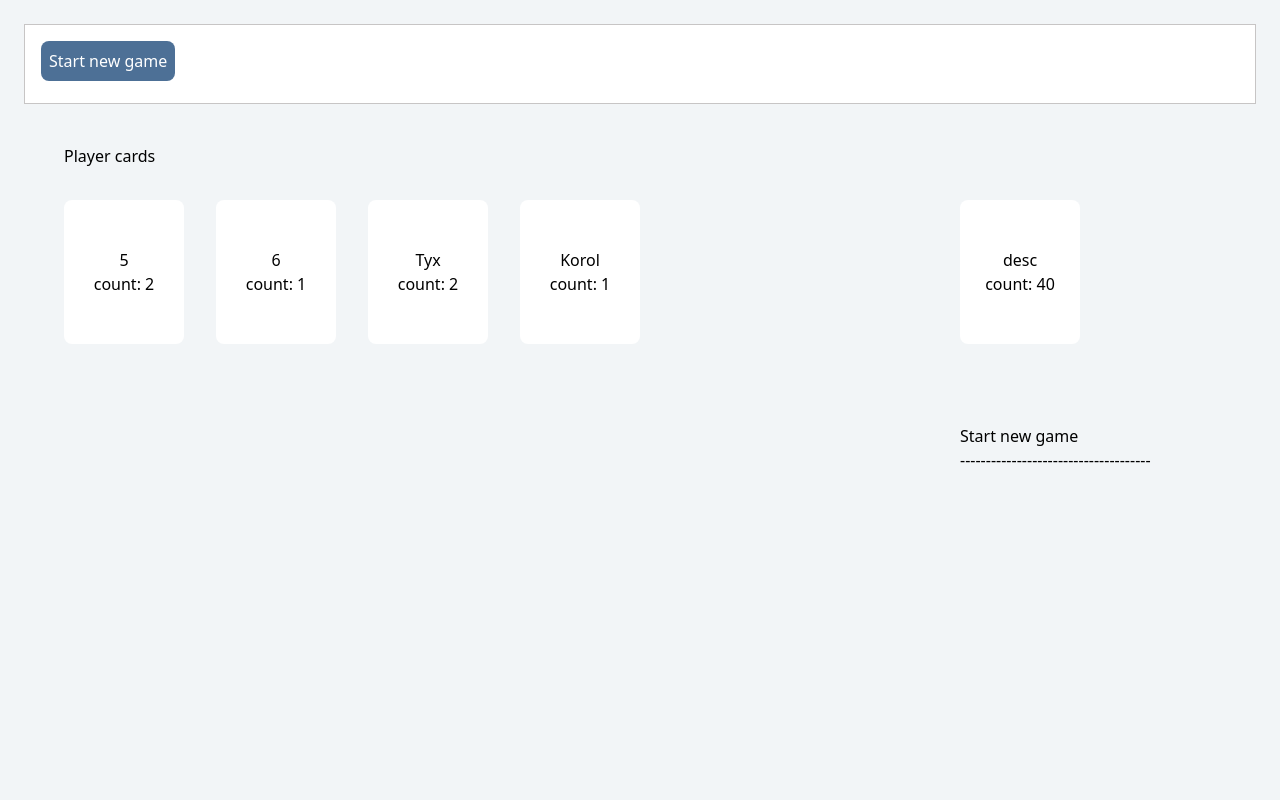
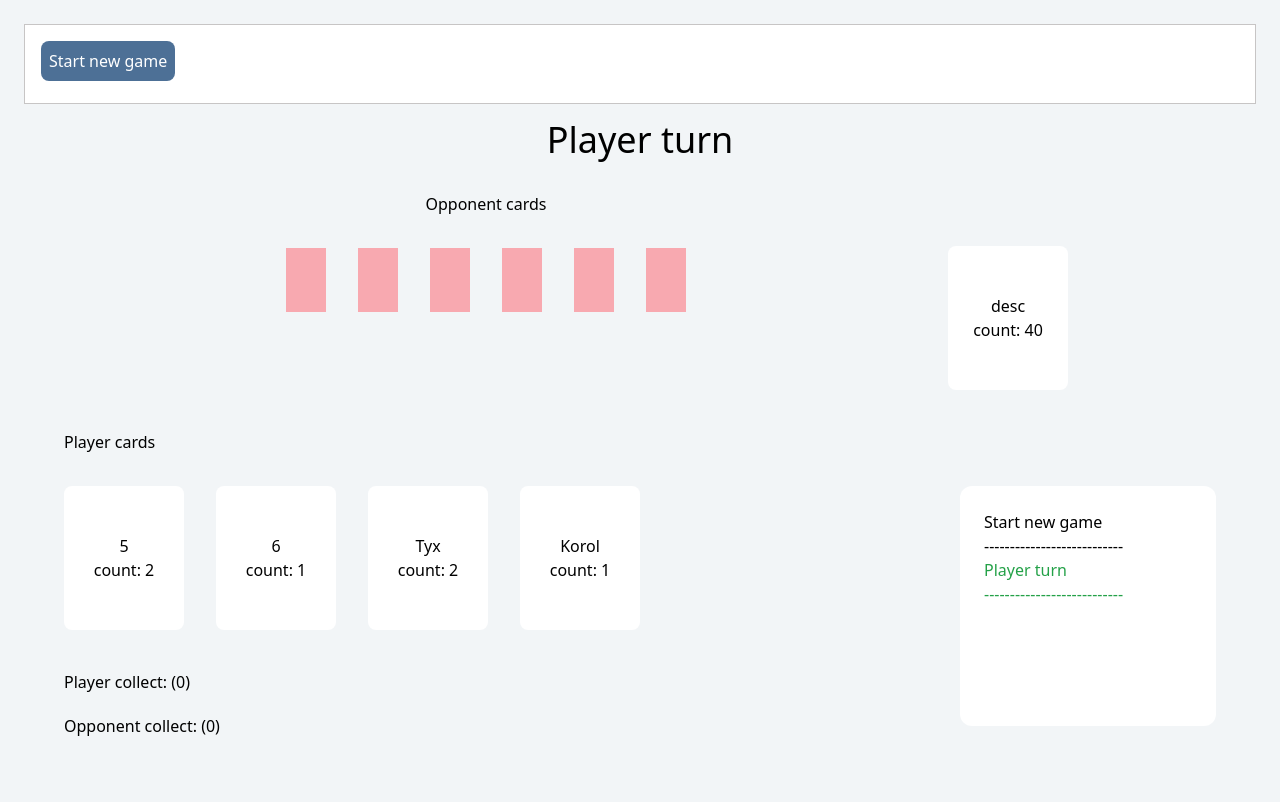
Before and after one commit to Pastushkov/MisterPig, a React (Vite) app: page / in a window 1280 px wide. Both pictures are taken after a click on the button "Start new game". Built offline with nearby package versions, Linux system fonts and the light colour scheme.

Commit message:
[MP-1201-2005] update game

```diff
--- a/package.json
+++ b/package.json
@@ -9,11 +9,13 @@
     "build": "tsc && vite build",
     "lint": "eslint . --ext ts,tsx --report-unused-disable-directives --max-warnings 0",
     "preview": "vite preview",
-    "deploy" : "npm run build && gh-pages -d dist"
+    "deploy": "npm run build && gh-pages -d dist"
   },
   "dependencies": {
+    "clsx": "^2.1.0",
     "react": "^18.2.0",
-    "react-dom": "^18.2.0"
+    "react-dom": "^18.2.0",
+    "tailwind-merge": "^2.2.0"
   },
   "devDependencies": {
     "@types/react": "^18.2.43",
--- a/src/App.tsx
+++ b/src/App.tsx
@@ -1,5 +1,7 @@
-import { useEffect, useRef, useState } from 'react';
+import { useEffect, useState } from 'react';
 import { Card } from './components/Card/Card';
+import { History } from './components/History/History';
+import { IHistory } from './types';
 
 interface Card {
   label: string;
@@ -25,13 +27,10 @@ const cardToText = (card: number) => {
 };
 
 const shuffleArray = (array: Card[]): Card[] => {
-  // Копіюємо масив, щоб не змінювати оригінал
   const shuffledArray = [...array];
 
-  // Функція для генерації випадкового числа в межах від 0 до n (не включно)
   const getRandomIndex = (n: number): number => Math.floor(Math.random() * n);
 
-  // Перемішуємо масив за допомогою алгоритму Фішера-Йетса
   for (let i = shuffledArray.length - 1; i > 0; i--) {
     const j = getRandomIndex(i + 1);
     [shuffledArray[i], shuffledArray[j]] = [shuffledArray[j], shuffledArray[i]];
@@ -56,11 +55,11 @@ const generateCards = (): Card[] => {
 const App = () => {
   const [cards, setCards] = useState<Card[]>();
   const [playerCards, setPlayerCards] = useState<Card[]>([]);
-  const [oponentCards, setOponentCards] = useState<Card[]>([]);
+  const [opponentCards, setOponentCards] = useState<Card[]>([]);
   const [playerTurn, setPlayerTurn] = useState<string | null>(null);
-  const [history, setHistory] = useState<string[]>([]);
-
-  const historyContainerRef = useRef<HTMLDivElement>(null);
+  const [history, setHistory] = useState<IHistory[]>([]);
+  const [closedPlayerCards, setClosedPlayerCards] = useState<string[]>([]);
+  const [closedOpponentCards, setClosedOpponentCards] = useState<string[]>([]);
 
   useEffect(() => {
     checkQuatro(true);
@@ -68,24 +67,36 @@ const App = () => {
 
   useEffect(() => {
     checkQuatro(false);
-  }, [oponentCards]);
+  }, [opponentCards]);
 
   useEffect(() => {
     if (!cards) return;
-    const turnHistory: string[] = [];
+    const turnHistory: IHistory[] = [];
+
+    if (
+      cards.length === 0 ||
+      playerCards.length === 0 ||
+      opponentCards.length === 0
+    ) {
+      turnHistory.push({ text: 'Game over !' });
+      return;
+    }
+
     let choosenCard: Card = { label: '', mast: '' };
     if (playerTurn) {
-      turnHistory.push('Player turn');
-      turnHistory.push(`Player choose ${playerTurn}`);
-      const findInOponent = oponentCards.filter(
+      turnHistory.push({ text: `Player choose ${playerTurn}`, color: 'green' });
+      const findInOponent = opponentCards.filter(
         ({ label }) => label === playerTurn
       );
 
       if (findInOponent.length > 0) {
-        turnHistory.push(`Player take all ${playerTurn} from opponent.`);
+        turnHistory.push({
+          text: `Player take all ${playerTurn} from opponent.`,
+          color: 'green',
+        });
         setPlayerCards([...playerCards, ...findInOponent]);
         setOponentCards(
-          oponentCards.filter(
+          opponentCards.filter(
             (el1) =>
               !findInOponent.some(
                 (el2) => el1.label === el2.label && el1.mast === el2.mast
@@ -93,9 +104,11 @@ const App = () => {
           )
         );
       } else {
-        turnHistory.push(
-          `Opponent don't have ${playerTurn}. Player take one card from desk.`
-        );
+        turnHistory.push({
+          text: `Opponent don't have ${playerTurn}. Player take one card from desk.`,
+          color: 'green',
+        });
+        if (cards.length > 0) {
           const newCard = cards[Math.floor(Math.random() * cards.length)];
           setPlayerCards([...playerCards, newCard]);
           setCards(
@@ -104,20 +117,26 @@ const App = () => {
             )
           );
         }
-
-      setTimeout(() => setPlayerTurn(null), 2000);
+      }
+      turnHistory.push({ text: 'Opponent turn.', color: 'red' });
+      setTimeout(() => setPlayerTurn(null), 3000);
     } else {
-      turnHistory.push('Opponent turn.');
-      const choosenCardIndex = Math.floor(Math.random() * oponentCards.length);
-      choosenCard = oponentCards[choosenCardIndex];
-      turnHistory.push(`Opponent choose ${choosenCard.label}.`);
+      const choosenCardIndex = Math.floor(Math.random() * opponentCards.length);
+      choosenCard = opponentCards[choosenCardIndex];
+      turnHistory.push({
+        text: `Opponent choose ${choosenCard.label}.`,
+        color: 'red',
+      });
       const findInPlayer = playerCards.filter(
         ({ label }) => label === choosenCard.label
       );
 
       if (findInPlayer.length > 0) {
-        turnHistory.push(`Opponent take all ${choosenCard.label} from player.`);
-        setOponentCards([...oponentCards, ...findInPlayer]);
+        turnHistory.push({
+          text: `Opponent take all ${choosenCard.label} from player.`,
+          color: 'red',
+        });
+        setOponentCards([...opponentCards, ...findInPlayer]);
         setPlayerCards(
           playerCards.filter(
             (el1) =>
@@ -127,31 +146,28 @@ const App = () => {
           )
         );
       } else {
-        turnHistory.push(
-          `Player don't have ${choosenCard.label}. Opponent take one card from desk.`
-        );
+        turnHistory.push({
+          text: `Player don't have ${choosenCard.label}. Opponent take one card from desk.`,
+          color: 'red',
+        });
+        if (cards.length > 0) {
           const newCard = cards[Math.floor(Math.random() * cards.length)];
 
-        setOponentCards([...oponentCards, newCard]);
+          setOponentCards([...opponentCards, newCard]);
           setCards(
             cards?.filter(
               (item) => JSON.stringify(item) !== JSON.stringify(newCard)
             )
           );
         }
+        turnHistory.push({ text: 'Player turn', color: 'green' });
+      }
     }
     setHistory([...history, ...turnHistory]);
   }, [playerTurn]);
 
-  useEffect(() => {
-    if (historyContainerRef.current) {
-      historyContainerRef.current.scrollTop =
-        historyContainerRef.current.scrollHeight;
-    }
-  }, [history]);
-
   const checkQuatro = (player: boolean) => {
-    const coloda = player ? playerCards : oponentCards;
+    const coloda = player ? playerCards : opponentCards;
 
     const counts: { [key: string]: number } = {};
 
@@ -167,13 +183,29 @@ const App = () => {
     }
 
     if (fourOfAKind.length > 0) {
-      player
-        ? setPlayerCards(
+      if (player) {
+        fourOfAKind.forEach((card) => {
+          setHistory([
+            ...history,
+            { text: `Player collect all ${card} cards`, color: 'green' },
+          ]);
+        });
+        setClosedPlayerCards([...closedPlayerCards, ...fourOfAKind]);
+        setPlayerCards(
           playerCards.filter((card) => !fourOfAKind.includes(card.label))
-          )
-        : setOponentCards(
-            oponentCards.filter((card) => !fourOfAKind.includes(card.label))
         );
+      } else {
+        fourOfAKind.forEach((card) => {
+          setHistory([
+            ...history,
+            { text: `Opponent collect all ${card} cards`, color: 'red' },
+          ]);
+        });
+        setClosedOpponentCards([...closedOpponentCards, ...fourOfAKind]);
+        setOponentCards(
+          opponentCards.filter((card) => !fourOfAKind.includes(card.label))
+        );
+      }
     }
   };
 
@@ -204,7 +236,11 @@ const App = () => {
       );
     }
 
-    setHistory([...history, 'Start new game']);
+    setHistory([
+      ...history,
+      { text: 'Start new game' },
+      { text: 'Player turn', color: 'green' },
+    ]);
     setCards(coloda);
     setOponentCards(opponent);
     setPlayerCards(player);
@@ -222,7 +258,7 @@ const App = () => {
   };
 
   return (
-    <div className='bg-darkblue-5 p-6 w-full h-screen'>
+    <div className='bg-darkblue-5 p-6 w-full h-full'>
       <div className='bg-white border border-neutral-30 w-full h-20 p-4'>
         <button
           className='bg-darkblue-70 text-white p-2 rounded-lg'
@@ -230,6 +266,22 @@ const App = () => {
         >
           Start new game
         </button>
+      </div>
+      <div className='w-full text-center text-4xl mt-4'>
+        {playerTurn ? 'Opponent turn' : 'Player turn'}
+      </div>
+      <div className='w-full text-center mt-8'>
+        <div className='w-3/4 inline-block'>
+          <div>Opponent cards</div>
+          <div className='flex gap-8 flex-wrap mt-8 justify-center'>
+            {Object.entries(countCards(opponentCards)).map(() => {
+              return <div className='bg-red-40 w-10 h-16'></div>;
+            })}
+          </div>
+        </div>
+        <div className='w-1/4 inline-block'>
+          <Card label='desc' count={cards?.length} />
+        </div>
       </div>
       <div className='flex justify-between p-10'>
         <div>
@@ -249,20 +301,27 @@ const App = () => {
               );
             })}
           </div>
+          <div className='mt-10 flex flex-col gap-5'>
+            <div>
+              <div>Player collect: ({closedPlayerCards.length})</div>
+              <div className='flex gap-4'>
+                {closedPlayerCards.map((card) => (
+                  <div>{card}</div>
+                ))}
               </div>
-        <div className='mt-14 flex gap-20 flex-col'>
+            </div>
             <div>
-            <Card label='desc' count={cards?.length} />
+              <div>Opponent collect: ({closedOpponentCards.length})</div>
+              <div className='flex gap-4'>
+                {closedOpponentCards.map((card) => (
+                  <div>{card}</div>
+                ))}
               </div>
-          <div className='overflow-y-auto w-64 h-52' ref={historyContainerRef}>
-            {history.map((turn) => {
-              return (
-                <div>
-                  <div>{turn}</div> -------------------------------------
             </div>
-              );
-            })}
           </div>
+        </div>
+        <div className='mt-14 flex gap-10 flex-col'>
+          <History history={history} />
         </div>
       </div>
     </div>
--- a/src/components/Card/Card.tsx
+++ b/src/components/Card/Card.tsx
@@ -1,17 +1,23 @@
+import { cn } from '../../services/cn';
+
 interface Props {
   label?: string;
   count?: string | number;
   onClick?: () => void;
   disabled?: boolean;
+  className?: string;
 }
 
-export const Card = ({ label, count, onClick, disabled }: Props) => {
+export const Card = ({ label, count, onClick, disabled, className }: Props) => {
   return (
     <button
       disabled={disabled}
       key={label}
       onClick={onClick}
-      className='disabled:border border-lightblue-120 disabled:bg-red-5 flex text-center rounded-lg h-36 w-30 justify-center items-center bg-white p-6 cursor-pointer hover:shadow-lg transition-all duration-75'
+      className={cn(
+        'disabled:border border-lightblue-120 disabled:bg-red-5 flex text-center rounded-lg h-36 w-30 justify-center items-center bg-white p-6 cursor-pointer hover:shadow-lg transition-all duration-75',
+        className
+      )}
     >
       {label} <br />
       {count && `count: ${count}`}
--- /dev/null
+++ b/src/components/History/History.tsx
@@ -0,0 +1,37 @@
+import { useEffect, useRef } from 'react';
+import { IHistory } from '../../types';
+import { cn } from '../../services/cn';
+
+interface Props {
+  history: IHistory[];
+}
+
+export const History = ({ history }: Props) => {
+  const historyContainerRef = useRef<HTMLDivElement>(null);
+
+  useEffect(() => {
+    if (historyContainerRef.current) {
+      historyContainerRef.current.scrollTop =
+        historyContainerRef.current.scrollHeight;
+    }
+  }, [history]);
+
+  return (
+    <div
+      className='overflow-y-auto w-64 h-60 bg-white rounded-xl p-6'
+      ref={historyContainerRef}
+    >
+      {history.map(({ text, color }) => (
+        <div
+          className={cn('text-black', {
+            'text-green-100': color === 'green',
+            'text-red-100': color === 'red',
+          })}
+        >
+          {text}  <br />
+          ---------------------------
+        </div>
+      ))}
+    </div>
+  );
+};
--- /dev/null
+++ b/src/services/cn.ts
@@ -0,0 +1,11 @@
+import clsx, { ClassValue } from 'clsx';
+import { twMerge } from 'tailwind-merge';
+
+/**
+ * cn (classnames) - Utility to include twMerge into clsx
+ * note: order of classes declaration matters in the case of 2 similar classes is present in the end string
+ * @param inputs
+ */
+export function cn(...inputs: ClassValue[]) {
+  return twMerge(clsx(inputs));
+}
--- /dev/null
+++ b/src/types.ts
@@ -0,0 +1,6 @@
+export interface IHistory {
+  text: string;
+  color?: HistoryColor;
+}
+
+export type HistoryColor = 'green' | 'red';
--- a/tsconfig.node.json
+++ b/tsconfig.node.json
@@ -3,7 +3,7 @@
     "composite": true,
     "skipLibCheck": true,
     "module": "ESNext",
-    "moduleResolution": "bundler",
+    "moduleResolution": "Node",
     "allowSyntheticDefaultImports": true
   },
   "include": ["vite.config.ts"]
```
Also changed, not shown: 1 other file (tests, documents, lock files or other folders). Lines whose indentation alone changed are shown as unchanged.
